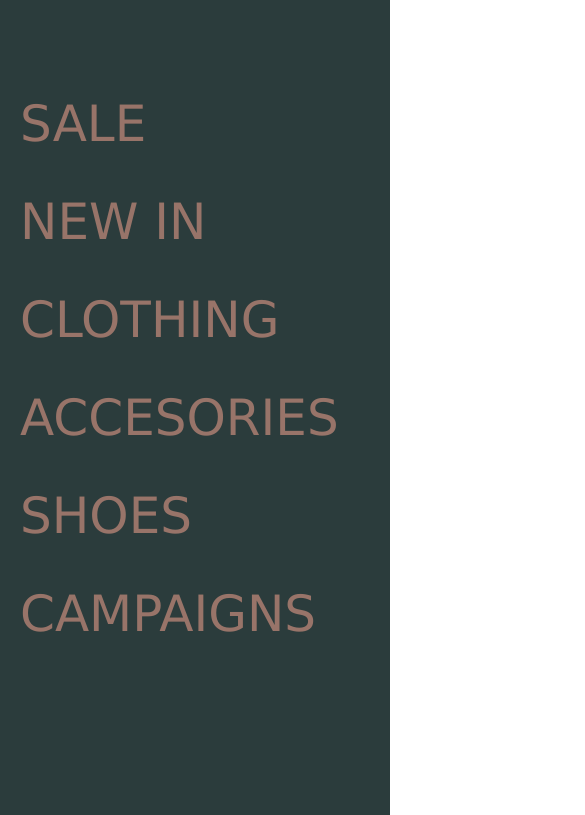
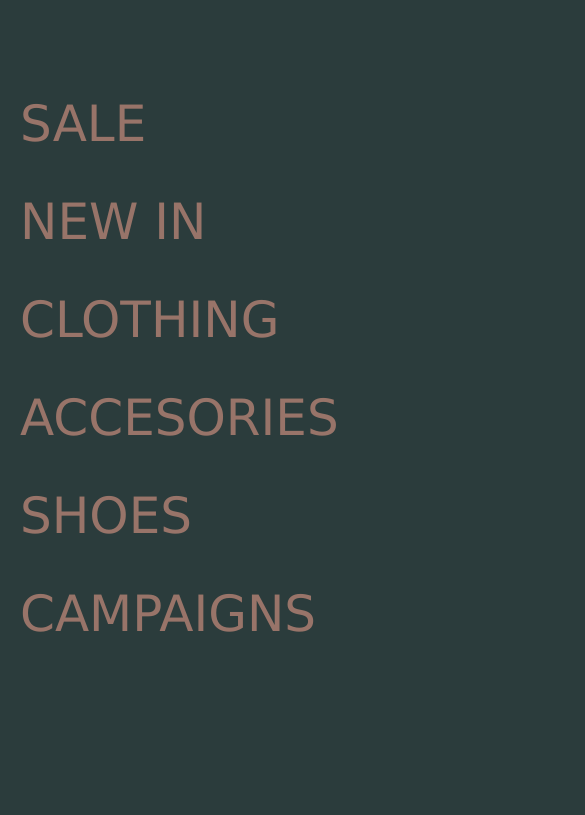
Before and after one commit to blerinaduraku/projekti-fakultet, a plain HTML site: page index.html in a window 390 px wide. Shown: the part 796-1611 px from the top of the page, 585 px wide, since content can reach past the window. Drawn offline with Linux system fonts and the light colour scheme.

Commit message:
responsive styling added

```diff
--- a/css/style.css
+++ b/css/style.css
@@ -1,5 +1,8 @@
 ul li{
     display: inline;
+}
+body{
+    overflow-x: hidden;
 }
 .bd-selections{
     color: rgb(164, 71, 45);
@@ -90,7 +93,7 @@ figure{
     float: left;
 }
 /* Responsive */
-@media only screen and (min-width: 360px) and (max-width: 769px) {
+@media only screen and (min-width: 360px) and (max-width: 767px) {
   .bd-listaul, .bd-lii, .bd-li, .bd-aa{
     width:100%;
     display:block;
@@ -111,8 +114,7 @@ figure{
   .bd-sale{
    display: flex;
    flex-direction: column;
-   float: left;
-   width: 100%;
+   width: 767px;
   }
   .bd-sale>div{
     float: left;
```
